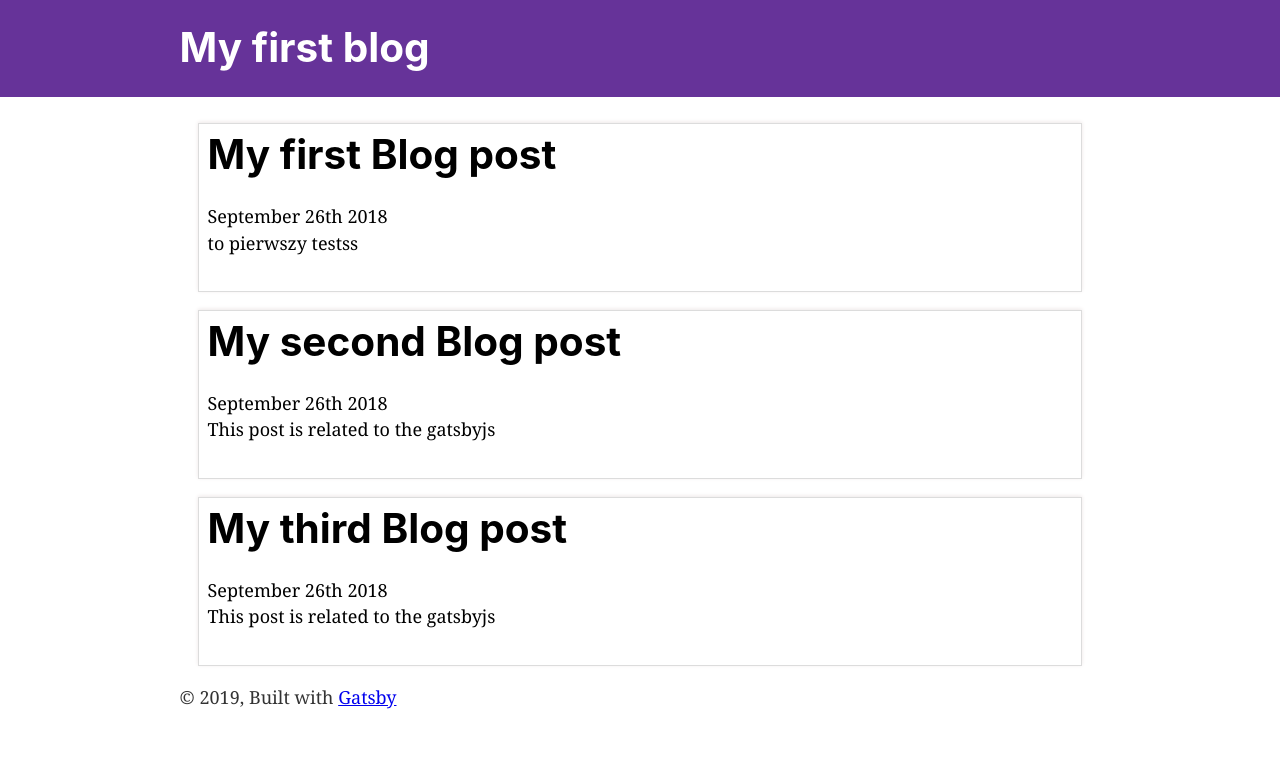
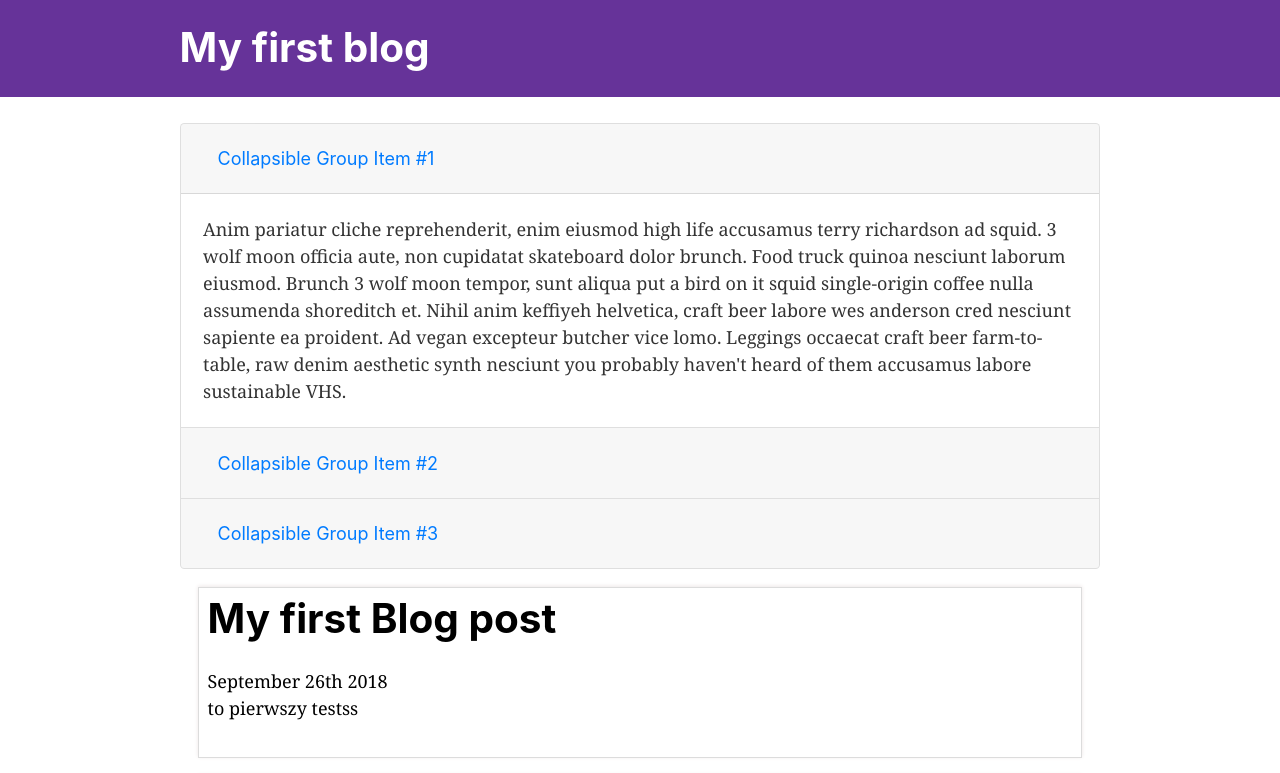
Before and after one commit to PatrykPilecki/gatsby, a Gatsby site: page / in a window 1280 px wide. Shown: the top 773 px of the page. Built offline with nearby package versions, Linux system fonts and the light colour scheme; Gatsby itself is replaced by a stand-in of ours.

Commit message:
add bootstrap js and scss

```diff
--- a/package.json
+++ b/package.json
@@ -5,6 +5,7 @@
   "version": "0.1.0",
   "author": "Kyle Mathews <mathews.kyle@gmail.com>",
   "dependencies": {
+    "bootstrap": "^4.3.1",
     "gatsby": "^2.13.2",
     "gatsby-image": "^2.2.3",
     "gatsby-plugin-manifest": "^2.2.0",
@@ -15,6 +16,7 @@
     "gatsby-source-filesystem": "^2.1.1",
     "gatsby-transformer-remark": "^2.5.0",
     "gatsby-transformer-sharp": "^2.2.0",
+    "jquery": "^3.4.1",
     "node-sass": "^4.12.0",
     "popper.js": "^1.15.0",
     "prop-types": "^15.7.2",
--- a/src/pages/index.js
+++ b/src/pages/index.js
@@ -3,11 +3,60 @@
 // import './post.css';
 import '../pages/style/index.scss'
 import Layout from "../components/layout"
+import '../../node_modules/bootstrap/js/dist/collapse'
+
+
 
 const IndexPage = (props) => {
   const postList = props.data.allMarkdownRemark;
   return (
     <Layout>
+
+ <div class="accordion" id="accordionExample">
+  <div class="card">
+    <div class="card-header" id="headingOne">
+      <h2 class="mb-0">
+        <button class="btn btn-link" type="button" data-toggle="collapse" data-target="#collapseOne" aria-expanded="true" aria-controls="collapseOne">
+          Collapsible Group Item #1
+        </button>
+      </h2>
+    </div>
+
+    <div id="collapseOne" class="collapse show" aria-labelledby="headingOne" data-parent="#accordionExample">
+      <div class="card-body">
+        Anim pariatur cliche reprehenderit, enim eiusmod high life accusamus terry richardson ad squid. 3 wolf moon officia aute, non cupidatat skateboard dolor brunch. Food truck quinoa nesciunt laborum eiusmod. Brunch 3 wolf moon tempor, sunt aliqua put a bird on it squid single-origin coffee nulla assumenda shoreditch et. Nihil anim keffiyeh helvetica, craft beer labore wes anderson cred nesciunt sapiente ea proident. Ad vegan excepteur butcher vice lomo. Leggings occaecat craft beer farm-to-table, raw denim aesthetic synth nesciunt you probably haven't heard of them accusamus labore sustainable VHS.
+      </div>
+    </div>
+  </div>
+  <div class="card">
+    <div class="card-header" id="headingTwo">
+      <h2 class="mb-0">
+        <button class="btn btn-link collapsed" type="button" data-toggle="collapse" data-target="#collapseTwo" aria-expanded="false" aria-controls="collapseTwo">
+          Collapsible Group Item #2
+        </button>
+      </h2>
+    </div>
+    <div id="collapseTwo" class="collapse" aria-labelledby="headingTwo" data-parent="#accordionExample">
+      <div class="card-body">
+        Anim pariatur cliche reprehenderit, enim eiusmod high life accusamus terry richardson ad squid. 3 wolf moon officia aute, non cupidatat skateboard dolor brunch. Food truck quinoa nesciunt laborum eiusmod. Brunch 3 wolf moon tempor, sunt aliqua put a bird on it squid single-origin coffee nulla assumenda shoreditch et. Nihil anim keffiyeh helvetica, craft beer labore wes anderson cred nesciunt sapiente ea proident. Ad vegan excepteur butcher vice lomo. Leggings occaecat craft beer farm-to-table, raw denim aesthetic synth nesciunt you probably haven't heard of them accusamus labore sustainable VHS.
+      </div>
+    </div>
+  </div>
+  <div class="card">
+    <div class="card-header" id="headingThree">
+      <h2 class="mb-0">
+        <button class="btn btn-link collapsed" type="button" data-toggle="collapse" data-target="#collapseThree" aria-expanded="false" aria-controls="collapseThree">
+          Collapsible Group Item #3
+        </button>
+      </h2>
+    </div>
+    <div id="collapseThree" class="collapse" aria-labelledby="headingThree" data-parent="#accordionExample">
+      <div class="card-body">
+        Anim pariatur cliche reprehenderit, enim eiusmod high life accusamus terry richardson ad squid. 3 wolf moon officia aute, non cupidatat skateboard dolor brunch. Food truck quinoa nesciunt laborum eiusmod. Brunch 3 wolf moon tempor, sunt aliqua put a bird on it squid single-origin coffee nulla assumenda shoreditch et. Nihil anim keffiyeh helvetica, craft beer labore wes anderson cred nesciunt sapiente ea proident. Ad vegan excepteur butcher vice lomo. Leggings occaecat craft beer farm-to-table, raw denim aesthetic synth nesciunt you probably haven't heard of them accusamus labore sustainable VHS.
+      </div>
+    </div>
+  </div>
+</div>
       {postList.edges.map(({ node }, i) => (
         <Link to={node.fields.slug} className="link" >
           <div className="post-list">
--- a/src/pages/style/index.scss
+++ b/src/pages/style/index.scss
@@ -1,3 +1,6 @@
+@import "node_modules/bootstrap/scss/bootstrap.scss";
+
+
 .main {
   background-color:lightgray;
   padding:1em;
```
Also changed, not shown: 1 other file.
